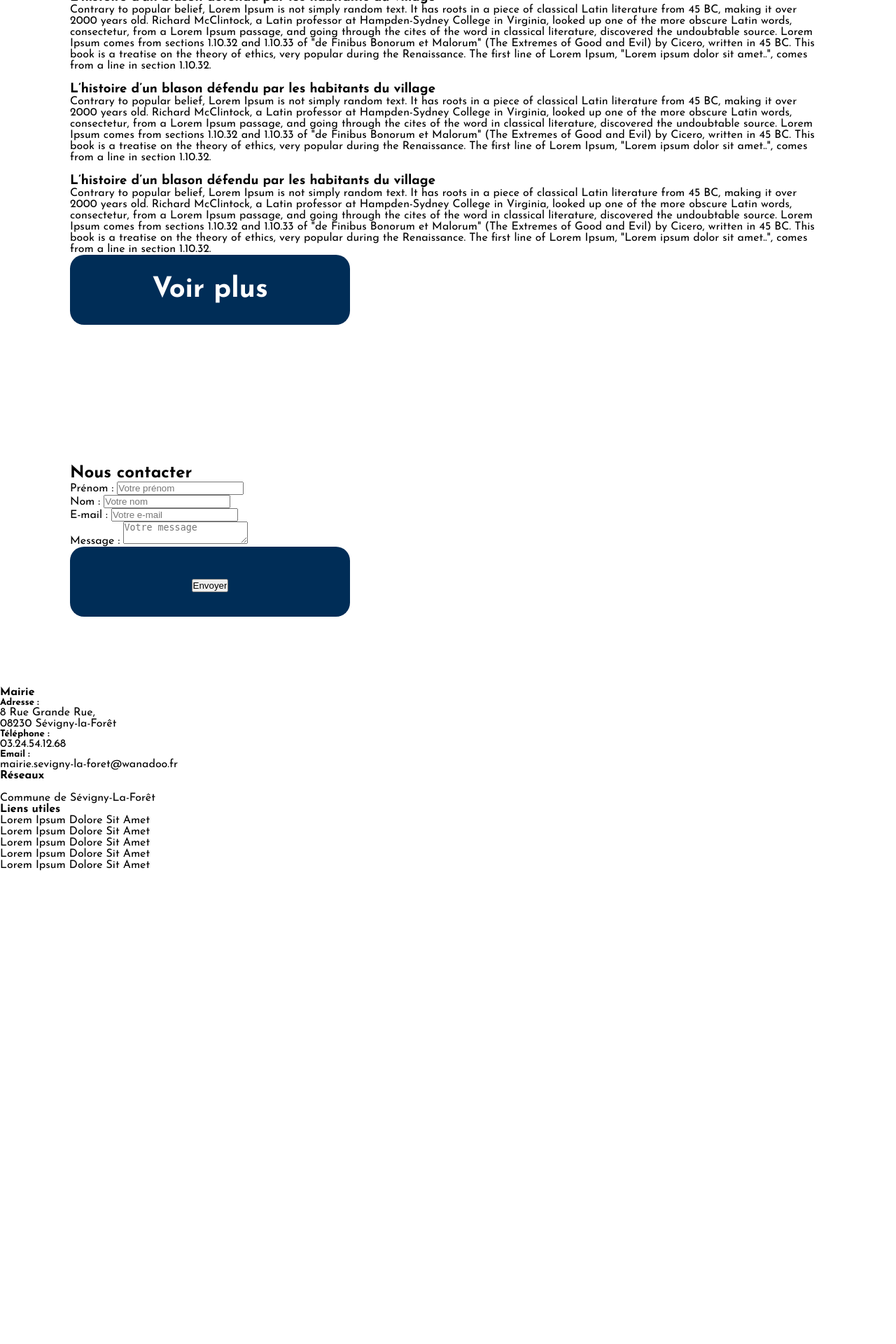
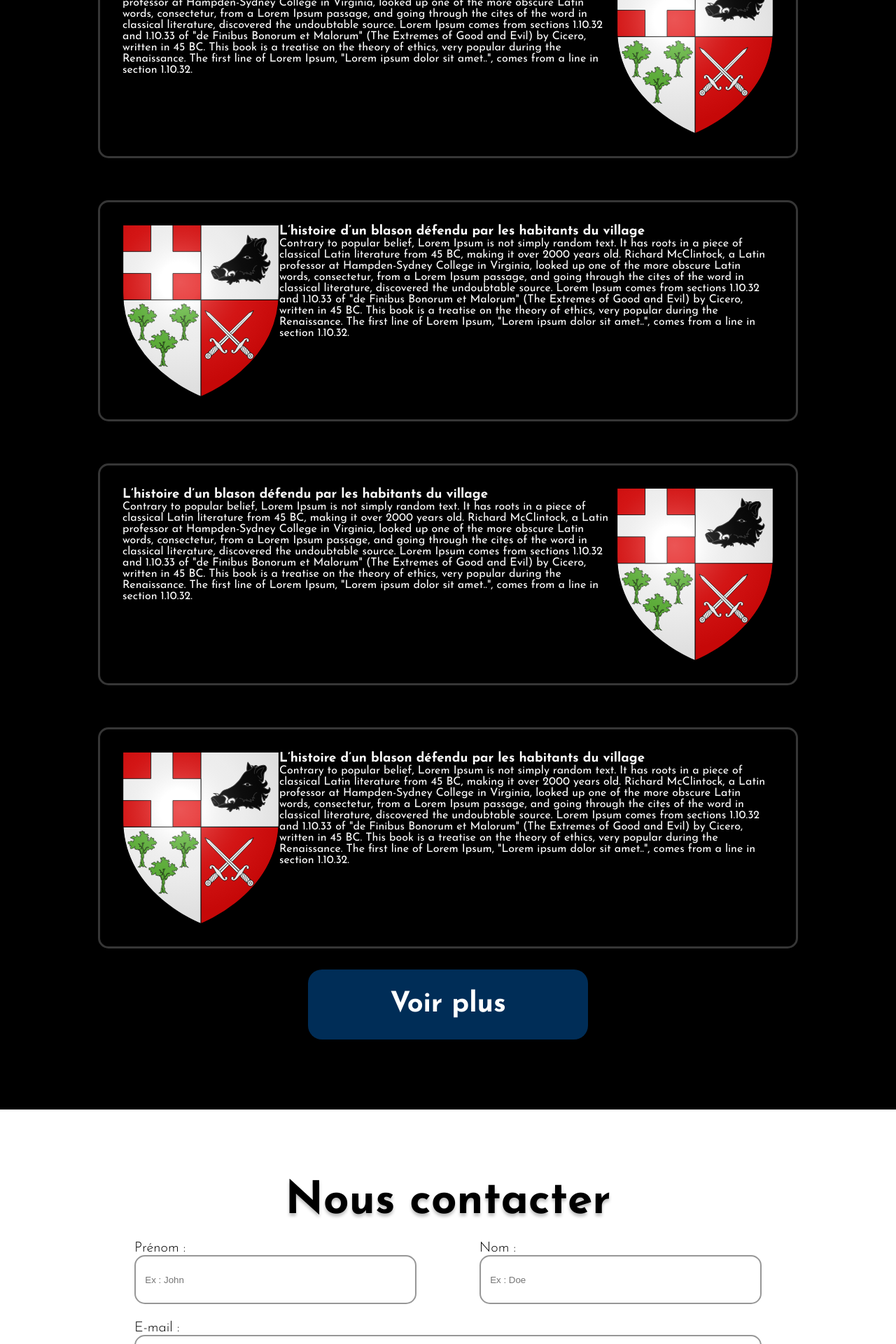
Before and after one commit to WarLay0/MairieDeSevignyLaForet, a PHP site: page / in a window 1280 px wide. Shown: the part 2520-4440 px from the top of the page at 70% size. Before the commit the page ends 3764 px from the top, so only its background shows below. Run offline with PHP 8.4, Linux system fonts and the light colour scheme.

Commit message:
:art: | Style du formulaire HomeContactForm

```diff
--- a/index.html
+++ b/index.html
@@ -89,28 +89,36 @@
         <section id="HomeHistory" class="Home">
             <h2>Un petit bout d'histoire</h2>
             <article class="HomeHistoryCard">
-                <img src="#" alt="">
+                <img src="assets/img/HomeVisitCard/BlasonSLF.svg" alt="">
+                <div class="HistoryCardContent">
                     <h3>L’histoire d’un blason défendu par les habitants du village</h3>
                     <p>Contrary to popular belief, Lorem Ipsum is not simply random text. It has roots in a piece of classical Latin literature from 45 BC, making it over 2000 years old. Richard McClintock, a Latin professor at Hampden-Sydney College in Virginia, looked up one of the more obscure Latin words, consectetur, from a Lorem Ipsum passage, and going through the cites of the word in classical literature, discovered the undoubtable source. Lorem Ipsum comes from sections 1.10.32 and 1.10.33 of "de Finibus Bonorum et Malorum" (The Extremes of Good and Evil) by Cicero, written in 45 BC. This book is a treatise on the theory of ethics, very popular during the Renaissance. The first line of Lorem Ipsum, "Lorem ipsum dolor sit amet..", comes from a line in section 1.10.32.
                     </p>
+                </div>
             </article>
             <article class="HomeHistoryCard">
-                <img src="#" alt="">
+                <img src="assets/img/HomeVisitCard/BlasonSLF.svg" alt="">
+                <div class="HistoryCardContent">
                     <h3>L’histoire d’un blason défendu par les habitants du village</h3>
                     <p>Contrary to popular belief, Lorem Ipsum is not simply random text. It has roots in a piece of classical Latin literature from 45 BC, making it over 2000 years old. Richard McClintock, a Latin professor at Hampden-Sydney College in Virginia, looked up one of the more obscure Latin words, consectetur, from a Lorem Ipsum passage, and going through the cites of the word in classical literature, discovered the undoubtable source. Lorem Ipsum comes from sections 1.10.32 and 1.10.33 of "de Finibus Bonorum et Malorum" (The Extremes of Good and Evil) by Cicero, written in 45 BC. This book is a treatise on the theory of ethics, very popular during the Renaissance. The first line of Lorem Ipsum, "Lorem ipsum dolor sit amet..", comes from a line in section 1.10.32.
                     </p>
+                </div>
             </article>
             <article class="HomeHistoryCard">
-                <img src="#" alt="">
+                <img src="assets/img/HomeVisitCard/BlasonSLF.svg" alt="">
+                <div class="HistoryCardContent">
                     <h3>L’histoire d’un blason défendu par les habitants du village</h3>
                     <p>Contrary to popular belief, Lorem Ipsum is not simply random text. It has roots in a piece of classical Latin literature from 45 BC, making it over 2000 years old. Richard McClintock, a Latin professor at Hampden-Sydney College in Virginia, looked up one of the more obscure Latin words, consectetur, from a Lorem Ipsum passage, and going through the cites of the word in classical literature, discovered the undoubtable source. Lorem Ipsum comes from sections 1.10.32 and 1.10.33 of "de Finibus Bonorum et Malorum" (The Extremes of Good and Evil) by Cicero, written in 45 BC. This book is a treatise on the theory of ethics, very popular during the Renaissance. The first line of Lorem Ipsum, "Lorem ipsum dolor sit amet..", comes from a line in section 1.10.32.
                     </p>
+                </div>
             </article>
             <article class="HomeHistoryCard">
-                <img src="#" alt="">
+                <img src="assets/img/HomeVisitCard/BlasonSLF.svg" alt="">
+                <div class="HistoryCardContent">
                     <h3>L’histoire d’un blason défendu par les habitants du village</h3>
                     <p>Contrary to popular belief, Lorem Ipsum is not simply random text. It has roots in a piece of classical Latin literature from 45 BC, making it over 2000 years old. Richard McClintock, a Latin professor at Hampden-Sydney College in Virginia, looked up one of the more obscure Latin words, consectetur, from a Lorem Ipsum passage, and going through the cites of the word in classical literature, discovered the undoubtable source. Lorem Ipsum comes from sections 1.10.32 and 1.10.33 of "de Finibus Bonorum et Malorum" (The Extremes of Good and Evil) by Cicero, written in 45 BC. This book is a treatise on the theory of ethics, very popular during the Renaissance. The first line of Lorem Ipsum, "Lorem ipsum dolor sit amet..", comes from a line in section 1.10.32.
                     </p>
+                </div>
             </article>
             <a href="#" class="ButtonClassic">Voir plus</a>
         </section>
@@ -120,25 +128,25 @@
             <h2>Nous contacter</h2>
             <form action="#">
                 <div id="ContactFlex">
-                    <div id="ContactName">
+                    <div id="ContactName" class="HomeContact">
                         <label for="name">Prénom :</label>
-                        <input type="text" name="name" id="name" placeholder="Votre prénom" required>
+                        <input type="text" name="name" id="name" placeholder="Ex : John" required>
                     </div>
-                    <div id="ContactFName">
+                    <div id="ContactFName" class="HomeContact">
                         <label for="fname">Nom :</label>
-                        <input type="text" name="fname" id="fname" placeholder="Votre nom" required>
+                        <input type="text" name="fname" id="fname" placeholder="Ex : Doe" required>
                     </div>
                 </div>
-                <div id="ContactMail">
+                <div id="ContactMail" class="HomeContact">
                     <label for="mail">E-mail :</label>
-                    <input type="email" name="mail" id="mail" placeholder="Votre e-mail" required>
+                    <input type="email" name="mail" id="mail" placeholder="Ex : john.doe@gmail.com" required>
                 </div>
-                <div id="ContactMessage">
+                <div id="ContactMessage" class="HomeContact">
                     <label for="message">Message :</label>
                     <textarea name="message" id="message" placeholder="Votre message" required></textarea>
                 </div>
-                <div id="ContactSubmit" class="ButtonClassic">
-                    <input type="submit" value="Envoyer">
+                <div id="ContactSubmit" >
+                    <input type="submit" value="Envoyer" class="ButtonClassic">
                 </div>
             </form>
         </section>
--- a/sass/style.css
+++ b/sass/style.css
@@ -6,6 +6,7 @@
 }
 
 html {
+  overflow-x: hidden;
   font-family: "Josefin Sans", sans-serif;
   scroll-behavior: smooth;
 }
@@ -207,5 +208,106 @@ main #HomeGallery ul img:hover {
   width: calc(100vh * var(--f) / var(--n));
   height: calc(100vw * var(--f) / var(--m));
 }
+main #HomeHistory {
+  background-color: black;
+  width: 100vw;
+  display: flex;
+  flex-direction: column;
+  justify-content: center;
+  align-items: center;
+}
+main #HomeHistory h2 {
+  font-family: "Josefin Sans";
+  font-style: normal;
+  font-weight: 700;
+  font-size: 64px;
+  line-height: 64px;
+  color: #FFFFFF;
+  text-shadow: 0px 4px 4px rgba(0, 0, 0, 0.25);
+}
+main #HomeHistory article {
+  margin: 30px 0px 30px 0px;
+  display: flex;
+  width: 1000px;
+  color: white;
+  padding: 2em;
+  border-radius: 15px;
+  border: 3px solid #363636;
+}
+main #HomeHistory article img {
+  width: 224px;
+  height: auto;
+}
+main #HomeHistory article:nth-child(2n) {
+  flex-direction: row-reverse;
+}
+main #HomeHistory article:hover {
+  background-color: #363636;
+  transition: all 0.3s ease-in-out;
+}
+main #HomeHistory article:not(:hover) {
+  transition: all 0.3s ease-out;
+}
+main #HomeContactForm {
+  display: flex;
+  flex-direction: column;
+  justify-content: center;
+  align-items: center;
+}
+main #HomeContactForm h2 {
+  font-family: "Josefin Sans";
+  font-style: normal;
+  font-weight: 700;
+  font-size: 64px;
+  line-height: 64px;
+  color: #FFFFFF;
+  text-shadow: 0px 4px 4px rgba(0, 0, 0, 0.25);
+  color: black;
+}
+main #HomeContactForm form {
+  width: 70vw;
+}
+main #HomeContactForm form .HomeContact {
+  display: flex;
+  flex-direction: column;
+}
+main #HomeContactForm form .HomeContact input, main #HomeContactForm form .HomeContact textarea {
+  border: 2px solid #979797;
+  border-radius: 15px;
+  padding: 1em;
+  height: 70px;
+}
+main #HomeContactForm form .HomeContact label {
+  font-family: "Josefin Sans";
+  font-style: normal;
+  font-weight: 300;
+  font-size: 20px;
+  line-height: 20px;
+}
+main #HomeContactForm form #ConractMail, main #HomeContactForm form #ContactMessage {
+  margin: 1.5em 0 1.5em 0;
+}
+main #HomeContactForm form #ContactFlex {
+  display: flex;
+  justify-content: space-between;
+  margin: 1.5em 0 1.5em 0;
+}
+main #HomeContactForm form #ContactFlex .HomeContact {
+  width: 45%;
+}
+main #HomeContactForm form #ContactSubmit {
+  display: flex;
+  justify-content: center;
+  align-items: center;
+}
+main #HomeContactForm form #ContactSubmit input {
+  border: none;
+}
+main #HomeContactForm form #ContactSubmit input:hover {
+  cursor: pointer;
+}
+main #HomeContactForm form #ContactMessage textarea {
+  height: 400px;
+}
 
 /*# sourceMappingURL=style.css.map */
--- a/sass/style.scss
+++ b/sass/style.scss
@@ -7,7 +7,7 @@
     box-sizing: border-box;
 }
 html{
-    // overflow-x: hidden;
+    overflow-x: hidden;
     font-family: "Josefin Sans", sans-serif;
 
     scroll-behavior: smooth;
@@ -200,4 +200,97 @@ main{
             }
         }
     }
+    #HomeHistory{
+        background-color: black;
+        width: 100vw;
+        display: flex;
+        flex-direction: column;
+        justify-content: center;
+        align-items: center;
+        h2{
+            @include HomeH2;
+        }
+        article{
+            margin: 30px 0px 30px 0px;
+            display: flex;
+            width: 1000px;
+            color: white;
+            padding: 2em;
+            border-radius: 15px;
+            border: 3px solid #363636;
+            img{
+                width: 224px;
+                height: auto;
+            }
+            &:nth-child(2n){
+                flex-direction: row-reverse;
+            }
+            &:hover{
+                background-color: #363636;
+                transition: all 0.3s ease-in-out;
+            }
+            &:not(:hover){
+                transition: all 0.3s ease-out;
+            }
+        }
+    }
+    #HomeContactForm{
+        display: flex;
+        flex-direction: column;
+        justify-content: center;
+        align-items: center;
+        h2{
+            @include HomeH2;
+            color: black;
+        }
+        form{
+            width: 70vw;
+            .HomeContact{
+                display: flex;
+                flex-direction: column;
+                input, textarea{
+                    border: 2px solid #979797;
+                    border-radius: 15px;
+                    padding: 1em;
+                    height: 70px;
+                }
+                label{
+                    font-family: 'Josefin Sans';
+                    font-style: normal;
+                    font-weight: 300;
+                    font-size: 20px;
+                    line-height: 20px;
+                }
+            }
+            #ConractMail, #ContactMessage{
+                margin: 1.5em 0 1.5em 0;
+            }
+            #ContactFlex{
+                display: flex;
+                justify-content: space-between;
+                margin: 1.5em 0 1.5em 0;
+                .HomeContact{
+                    width: 45%;
+
+                }
+            }
+            #ContactSubmit{
+                display: flex;
+                justify-content: center;
+                align-items: center;
+
+                input{
+                    border: none;
+                    &:hover{
+                        cursor: pointer;
+                    }
+                }
+            }
+            #ContactMessage{
+                textarea{
+                    height: 400px;
+                }
+            }
+        }
+    }
 }
```
Also changed, not shown: 1 other file. Lines whose indentation alone changed are shown as unchanged.
